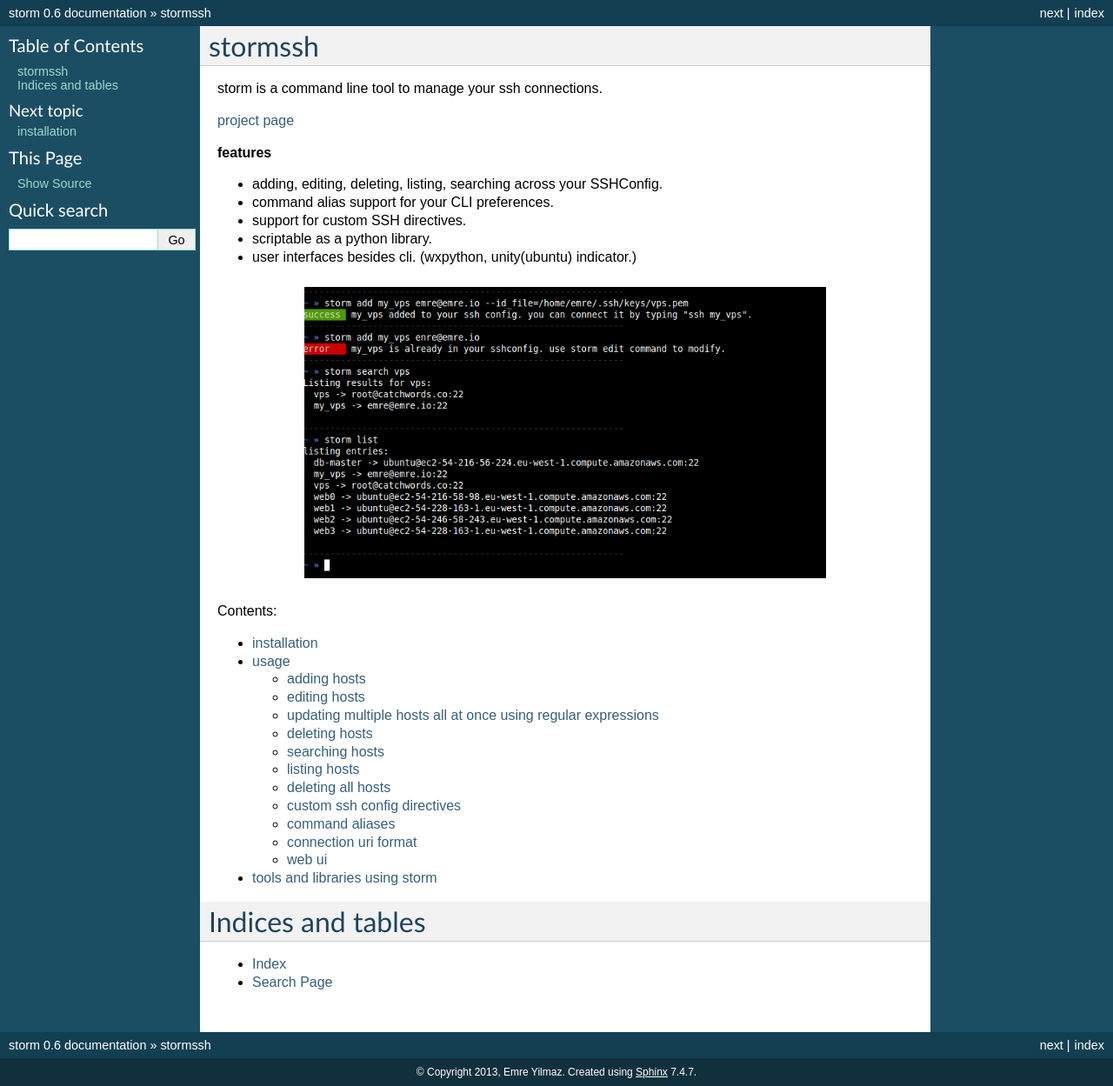
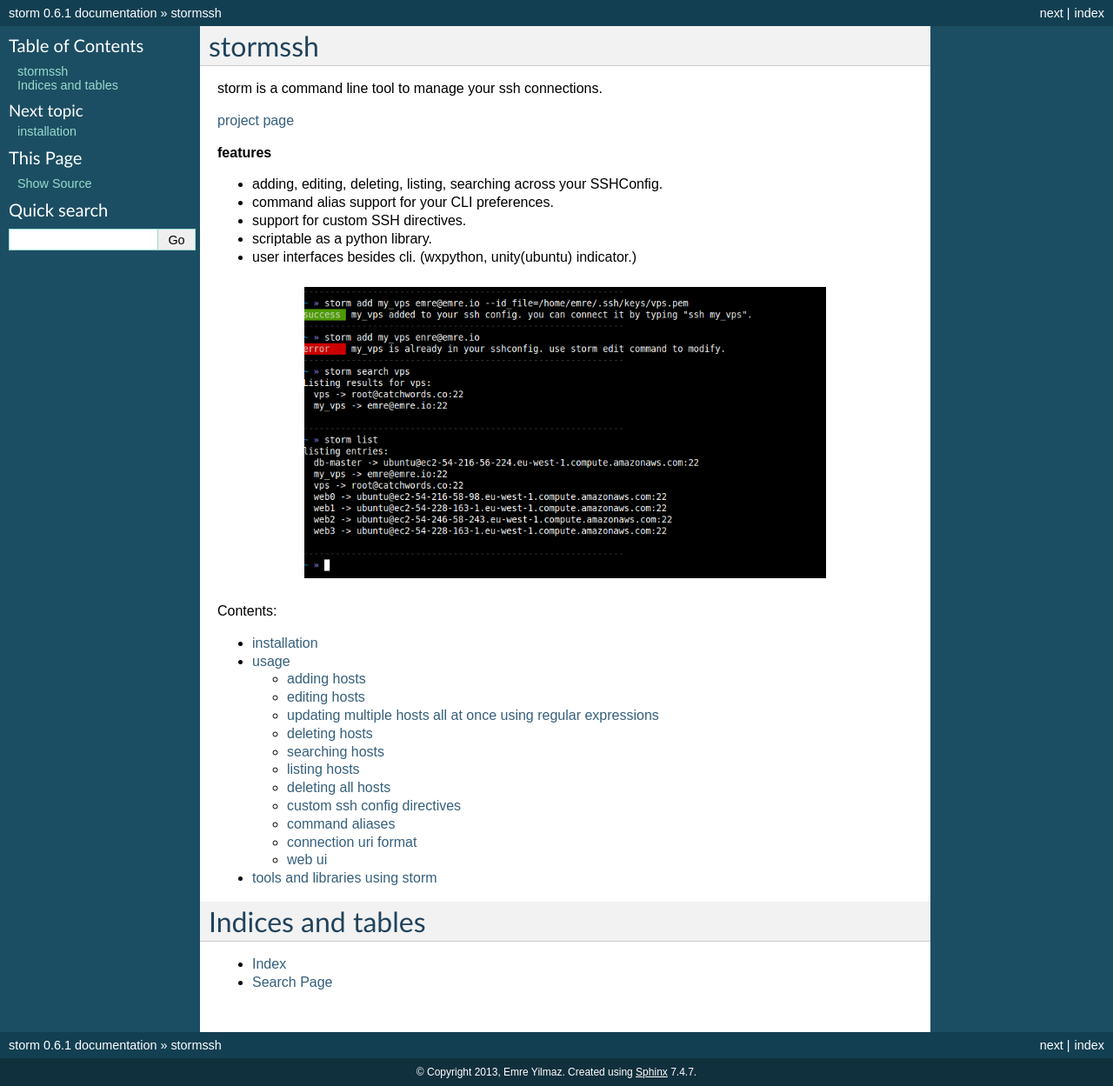
Before and after one commit to emre/storm, a Sphinx documentation site: the page built from docs/index.rst, in a window 1280 px wide. Shown: the whole page at 87% size. Built offline with Sphinx 7.4.7, drawn with Linux system fonts in a browser that asks for light colours.

Commit message:
version bump on docs.

```diff
--- a/docs/conf.py
+++ b/docs/conf.py
@@ -51,9 +51,9 @@
 # built documents.
 #
 # The short X.Y version.
-version = '0.6'
+version = '0.6.1'
 # The full version, including alpha/beta/rc tags.
-release = '0.6'
+release = '0.6.1'
 
 # The language for content autogenerated by Sphinx. Refer to documentation
 # for a list of supported languages.
```
